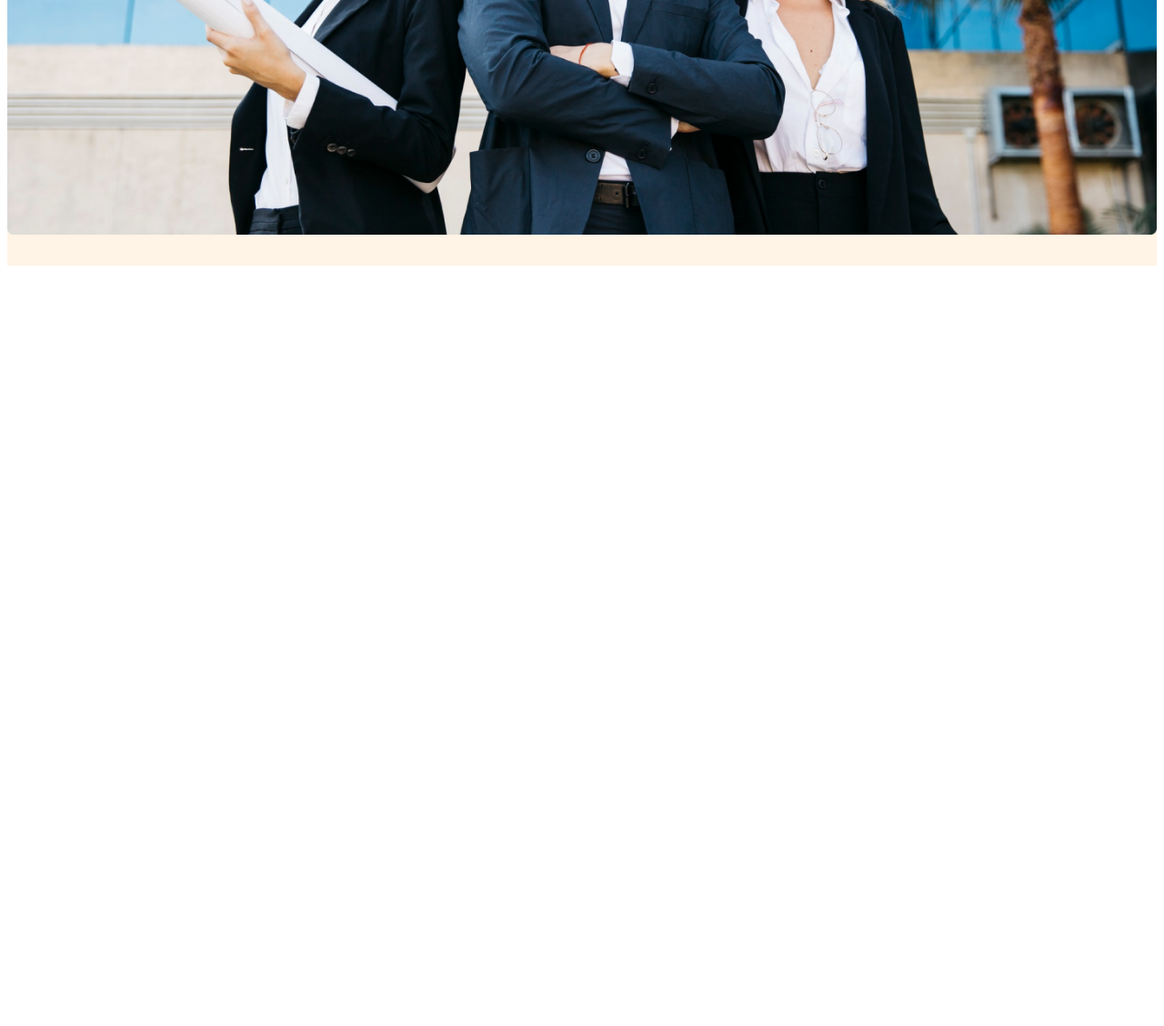
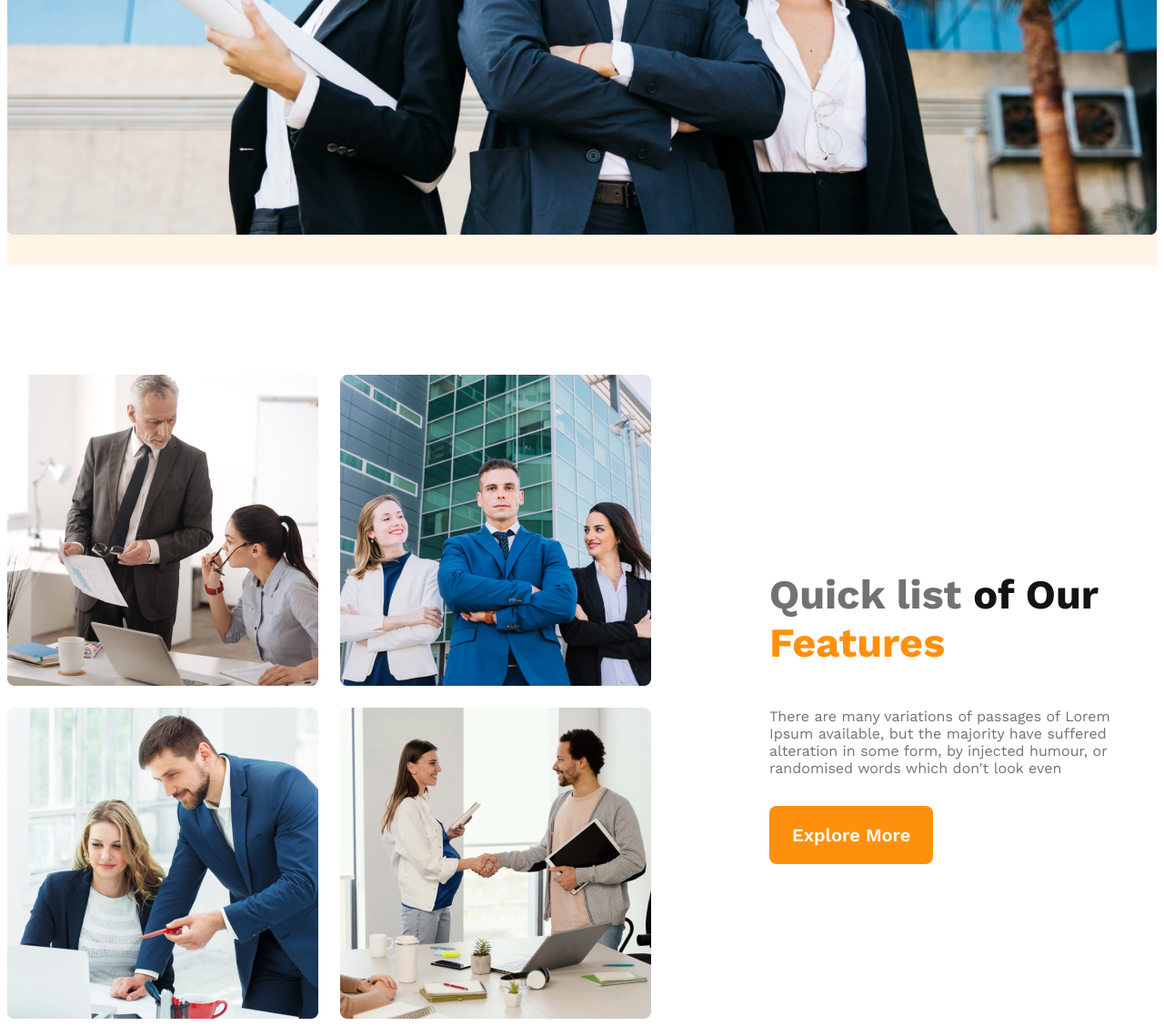
Before and after one commit to KhandokarSahaf/g3-architects-website, a plain HTML site: page index.html in a window 1280 px wide. Shown: the part 922-2050 px from the top of the page at 91% size. Before the commit the page ends 1222 px from the top, so only its background shows below. Drawn offline with nearby package versions, Linux system fonts and the light colour scheme.

Commit message:
features section added

```diff
--- a/index.html
+++ b/index.html
@@ -43,7 +43,24 @@
       </div>
     </header>
 
-    <main></main>
+    <main>
+        <section class="teams flex">
+
+            <div class="team-img-container">
+                <img src="./images/team1.png" alt="">
+                <img src="./images/team2.png" alt="">
+                <img src="./images/team3.png" alt="">
+                <img src="./images/team4.png" alt="">
+            </div>
+
+            <div class="our-features">
+                <h3 class="features-title"> <span class="very-light-gray">Quick list </span><span class="gray">of Our </span><span class="orange">Features</span></h3>
+                <p class="features-description very-light-gray">There are many variations of passages of Lorem Ipsum available, but the majority have suffered alteration in some form, by injected humour, or randomised words which don't look even</p>
+                <button class="btn-primary">Explore More</button>
+            </div>
+
+        </section>
+    </main>
 
     <footer></footer>
   </body>
--- a/styles/style.css
+++ b/styles/style.css
@@ -25,7 +25,10 @@
 .very-light-gray {
   color: rgb(114, 114, 114);
 }
-
+/* orange */
+.orange {
+  color: rgb(255, 144, 14);
+}
 .bg-light {
   background-color: rgba(255, 144, 14, 0.1);
 }
@@ -83,10 +86,47 @@
   font-weight: 400;
   padding-bottom: 32px;
 }
-.banner-content{
-    margin-bottom: 50px;
+.banner-content {
+  margin-bottom: 50px;
 }
-.banner-img{
-    width: 100%;
-    margin-bottom: 30px;
+.banner-img {
+  width: 100%;
+  margin-bottom: 30px;
 }
+
+/* TEAM AND FEATURES RELATED STYLES  */
+main {
+  max-width: 1440px;
+  margin: 0 auto;
+}
+main > section {
+  margin-top: 120px;
+}
+.teams {
+  align-items: center;
+}
+.team-img-container {
+  display: grid;
+  grid-template-columns: repeat(2, 1fr);
+  gap: 24px;
+}
+.our-features {
+  margin-left: 130px;
+  max-width: 537px;
+}
+.features-title {
+  font-size: 45px;
+  font-weight: 700;
+}
+.features-description {
+  font-size: 16px;
+  font-weight: 400;
+  margin-bottom: 32px;
+}
+/* Responsive media query */
+@media screen and (max-width: 576px) {
+  .navbar,
+  .nav-links {
+    flex-direction: column;
+  }
+}
```
